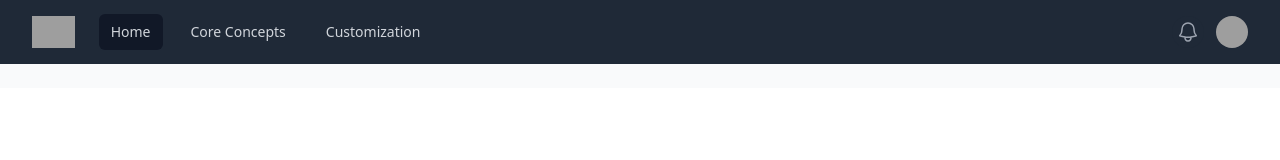
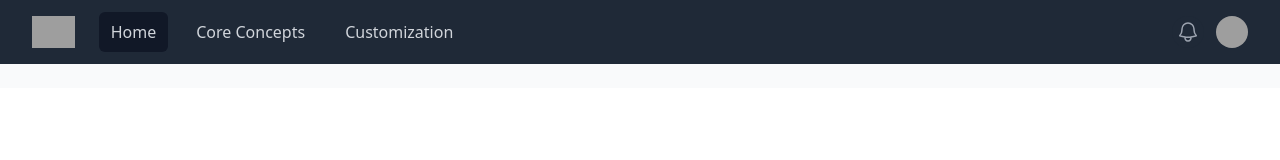
Before and after one commit to aleongit/angular_tailwind, an Angular app: page / in a window 1280 px wide. Shown: the top 160 px of the page. Built offline with nearby package versions, Linux system fonts and the light colour scheme; grey boxes are pictures that could not be loaded.

Commit message:
styles: font size in navbar

```diff
--- a/src/app/components/navbar/navbar.component.html
+++ b/src/app/components/navbar/navbar.component.html
@@ -37,7 +37,7 @@
             <!-- Current: "bg-gray-900 text-white", Default: "text-gray-300 hover:bg-gray-700 hover:text-white" -->
             @for (item of itemsMenu; track item.name) {
             <a [routerLink]="[item.url]" routerLinkActive="bg-gray-900" [routerLinkActiveOptions]="{ exact: true }"
-              class="text-gray-300 hover:bg-gray-700 hover:text-white rounded-md px-3 py-2 text-sm font-medium">{{
+              class="text-gray-300 hover:bg-gray-700 hover:text-white rounded-md px-3 py-2 text-base font-medium">{{
               item.name }}</a>
             }
           </div>
```
